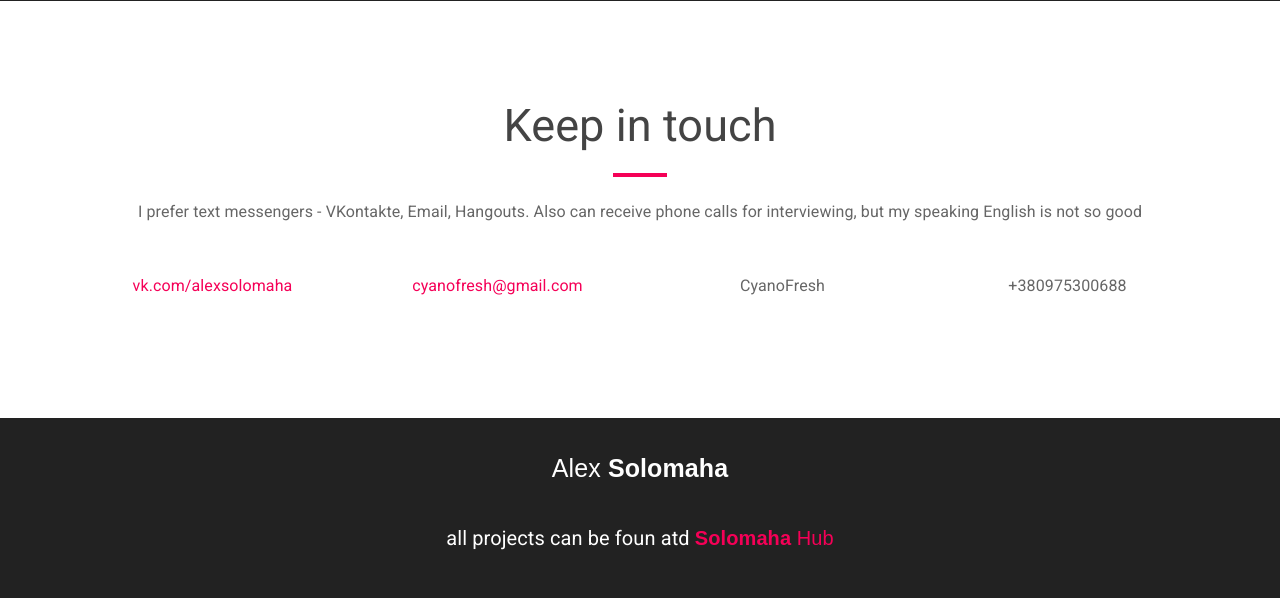
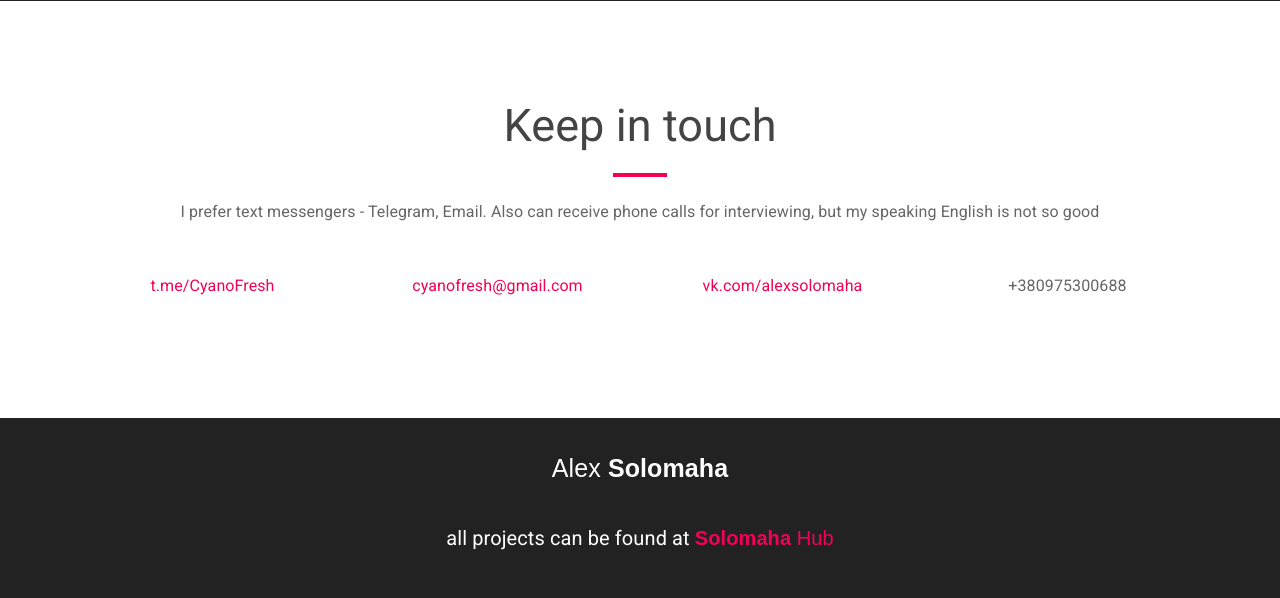
Before and after one commit to CyanoFresh/AlexSolomaha, a Yii app: template views/site/en/index.php in a window 1280 px wide. Shown: the part 2002-2600 px from the top of the page. Run offline with PHP 8.4 and a stand-in for Yii, Linux system fonts and the light colour scheme; the template is opened without the code that fills it, so the values that code supplies are empty; some libraries are stand-ins or nearby versions; some web fonts are replaced.

Commit message:
Added telegram

```diff
--- a/views/site/en/index.php
+++ b/views/site/en/index.php
@@ -187,21 +187,21 @@ NavBar::end();
         <div class="text-center">
             <h2 class="section-heading">Keep in touch</h2>
             <hr class="primary">
-            <p>I prefer text messengers - VKontakte, Email, Hangouts. Also can receive phone calls for interviewing, but
+            <p>I prefer text messengers - Telegram, Email. Also can receive phone calls for interviewing, but
                 my speaking English is not so good</p>
         </div>
         <div class="row contact-ways">
             <div class="col-md-3 text-center contact-way">
-                <i class="fa fa-vk fa-3x"></i>
-                <p><a href="https://vk.com/alexsolomaha" target="_blank">vk.com/alexsolomaha</a></p>
+                <i class="fa fa-telegram fa-3x"></i>
+                <p><a href="https://t.me/CyanoFresh" target="_blank">t.me/CyanoFresh</a></p>
             </div>
             <div class="col-md-3 text-center contact-way">
                 <i class="fa fa-envelope-o fa-3x"></i>
                 <p><a href="mailto:cyanofresh@gmail.com">cyanofresh@gmail.com</a></p>
             </div>
             <div class="col-md-3 text-center contact-way">
-                <i class="fa fa-skype fa-3x"></i>
-                <p>CyanoFresh</p>
+                <i class="fa fa-vk fa-3x"></i>
+                <p><a href="https://vk.com/alexsolomaha" target="_blank">vk.com/alexsolomaha</a></p>
             </div>
             <div class="col-md-3 text-center contact-way">
                 <i class="fa fa-phone fa-3x"></i>
@@ -214,7 +214,7 @@ NavBar::end();
 <footer id="footer" class="bg-dark text-center">
     <div class="product-brand">Alex <span>Solomaha</span></div>
     <div class="project-belong">
-        all projects can be foun atd <a href="//hub.solomaha.com" target="_blank"
+        all projects can be found at <a href="//hub.solomaha.com" target="_blank"
                                       class="product-brand"><span>Solomaha</span> Hub</a>
     </div>
 </footer>
```
Also changed, not shown: views/site/index.php (+5 -5 lines).
